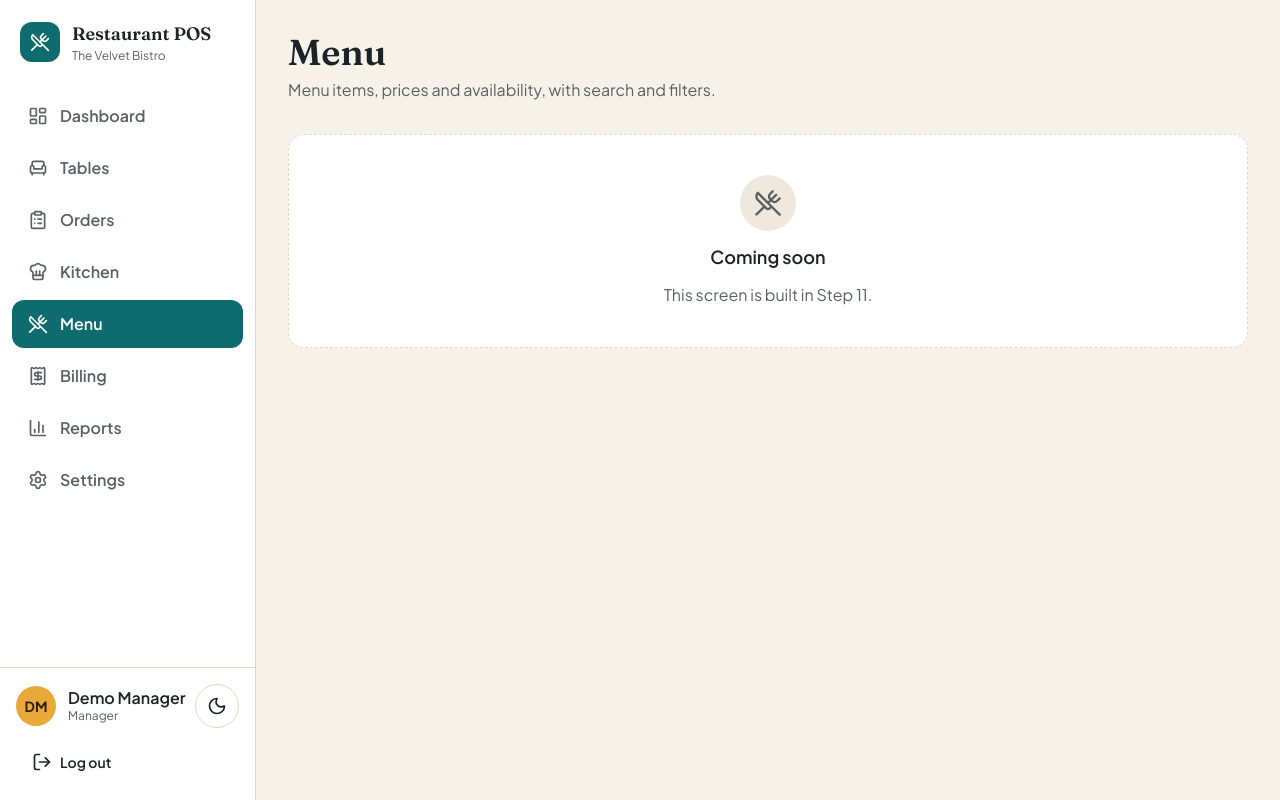
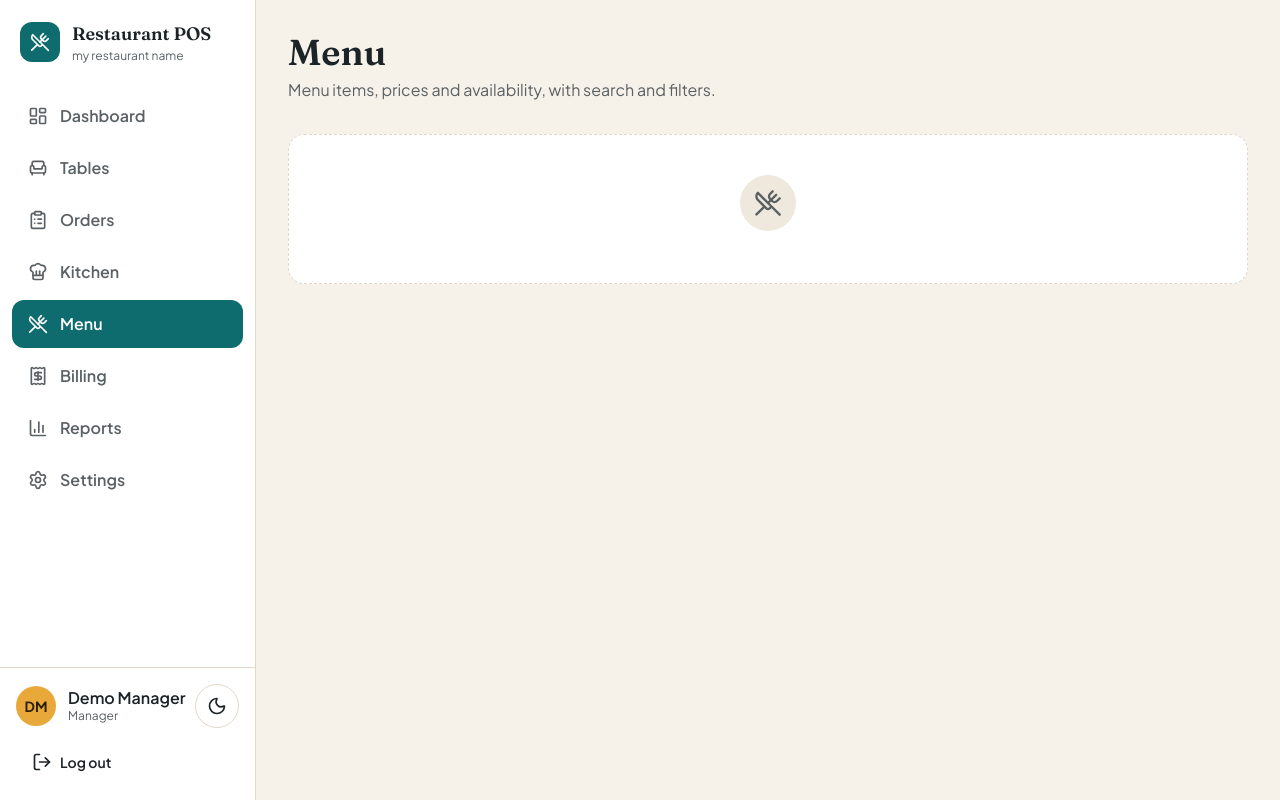
Before and after one commit to PRAGATI0123/restaurant-order-management, a Next.js app: page /menu in a window 1280 px wide. Built offline with nearby package versions, Linux system fonts and the light colour scheme.

Commit message:
chore: update restaurant name, placeholder text and login hint

```diff
--- a/src/components/layout/app-shell.tsx
+++ b/src/components/layout/app-shell.tsx
@@ -14,7 +14,7 @@ export function Brand() {
       </span>
       <span className="flex flex-col leading-tight">
         <span className="font-display text-lg font-semibold">Restaurant POS</span>
-        <span className="text-xs text-muted-foreground">The Velvet Bistro</span>
+        <span className="text-xs text-muted-foreground">my restaurant name</span>
       </span>
     </Link>
   );
--- a/src/components/layout/page-placeholder.tsx
+++ b/src/components/layout/page-placeholder.tsx
@@ -6,12 +6,5 @@ import { EmptyState } from "@/components/ui/empty-state";
  * Each page replaces this with its real content in its own step.
  */
 export function PagePlaceholder({ icon, step }: { icon: LucideIcon; step: number }) {
-  return (
-    <EmptyState
-      icon={icon}
-      title="Coming soon"
-      description={`This screen is built in Step ${step}.`}
-      className="bg-surface"
-    />
-  );
+  return <EmptyState icon={icon} title="" description={``} className="bg-surface" />;
 }
--- a/src/features/auth/components/login-panel.tsx
+++ b/src/features/auth/components/login-panel.tsx
@@ -87,7 +87,7 @@ export function LoginPanel() {
           })}
         </div>
         <p className="text-sm text-muted-foreground">
-          Demo: any 4-digit PIN works for now. Real PIN checks come in Step 10.
+          Demo: any 4-digit PIN works for now.
         </p>
       </div>
 
```
